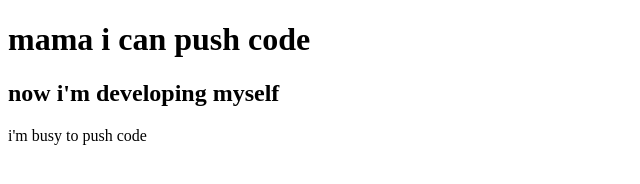
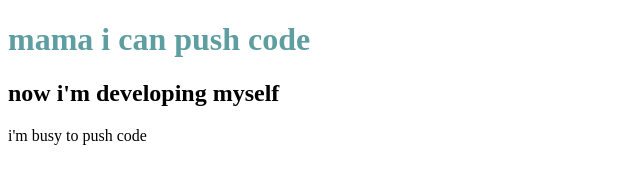
Before and after one commit to shariarsarker/my-first-repo, a plain HTML site: page index.html in a window 1280 px wide. Shown: the whole page, without its empty margins (0-640 px from the left). Drawn offline with Linux system fonts and the light colour scheme.

Commit message:
added css

```diff
--- /dev/null
+++ b/css/style.css
@@ -0,0 +1,3 @@
+h1 {
+    color: cadetblue;
+}
--- a/index.html
+++ b/index.html
@@ -5,6 +5,7 @@
     <meta http-equiv="X-UA-Compatible" content="IE=edge">
     <meta name="viewport" content="width=device-width, initial-scale=1.0">
     <title>my-first-repo</title>
+    <link rel="stylesheet" href="css/style.css">
 </head>
 <body>
     <h1>mama i can push code</h1>
```
